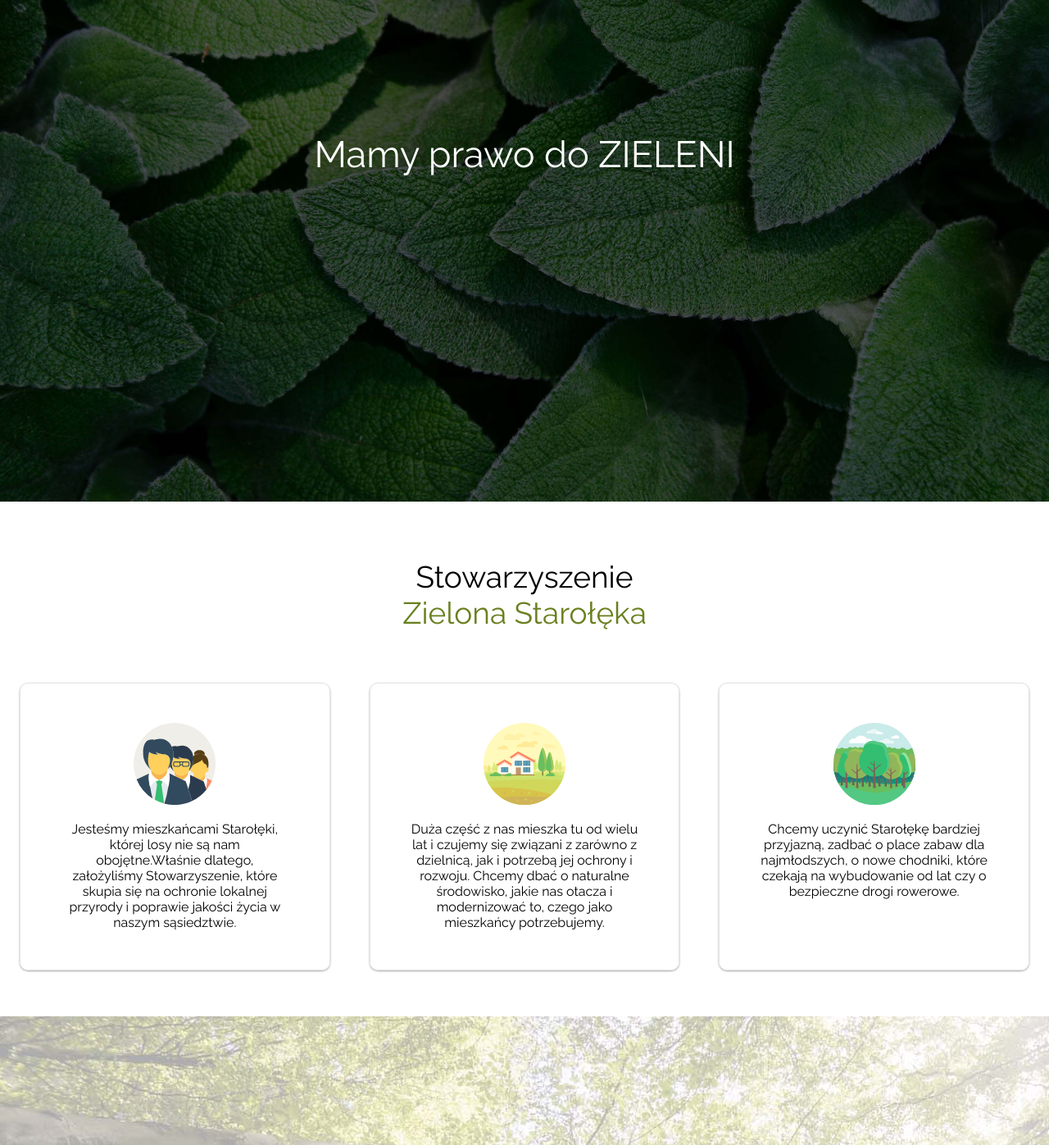
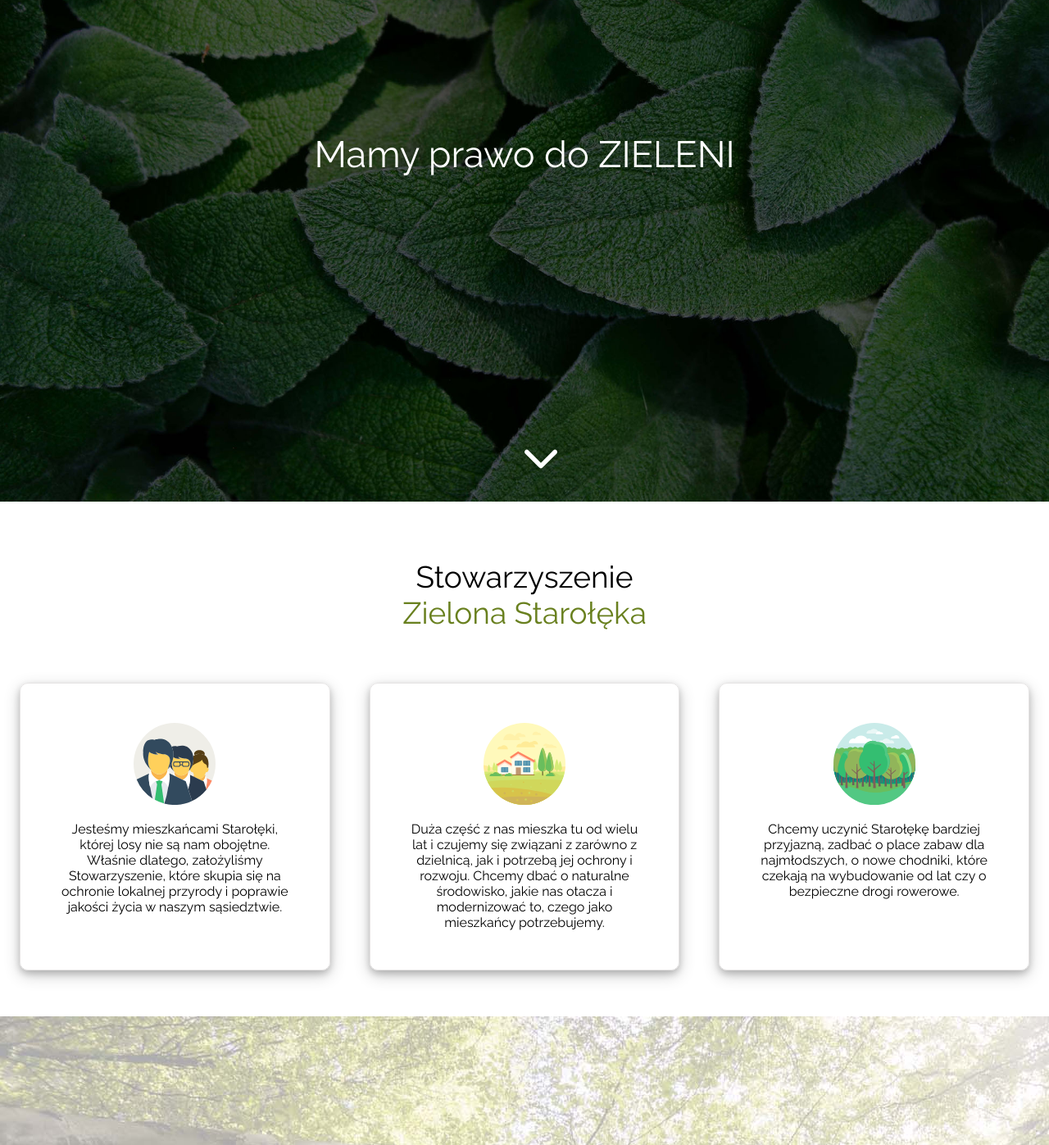
Before and after one commit to Moniaesz/ngo-website, a website: page src/index.html in a window 1280 px wide. Shown: the part 188-1585 px from the top of the page at 82% size. Drawn offline with Linux system fonts and the light colour scheme.

Commit message:
arrow landing page & typo fix

```diff
--- a/src/index.html
+++ b/src/index.html
@@ -34,6 +34,12 @@
     <div class="title">
       <h2>Mamy prawo do ZIELENI</h2>
     </div>
+
+    <div class="arrow">
+      <a href="#o-nas">
+        <img src="../assets/icons/arrow.svg" alt="arrow down icon">
+      </a>
+    </div>
   </section>
 
 <!-- o-nas section -->
@@ -43,7 +49,7 @@
 
       <div class="tile first">
         <img src="/assets/icons/team.svg" alt="icon with group of people">
-        <p>Jesteśmy mieszkańcami Starołęki, której losy nie są nam obojętne.Właśnie dlatego, założyliśmy Stowarzyszenie, które skupia się na ochronie lokalnej przyrody i poprawie jakości życia w naszym sąsiedztwie.</p>
+        <p>Jesteśmy mieszkańcami Starołęki, której losy nie są nam obojętne. Właśnie dlatego, założyliśmy Stowarzyszenie, które skupia się na ochronie lokalnej przyrody i poprawie jakości życia w naszym sąsiedztwie.</p>
       </div>
 
       <div class="tile second">
@@ -79,7 +85,7 @@
       <p>Naszym celem jest ochrona terenów zielonych istniejących na Starołęce oraz przystosowanie ich do aktywnego wypoczynku z zachowaniem walorów przyrodniczych. Tutaj swoje gniazda mają setki ptaków, a wiele z rosnących drzew, to wiekowe starodrzewy.</p><br>
       <p>Chcemy działać na rzecz poprawy jakości dróg, chodników, obiektów rekreacyjnych i użyteczności publicznej, by w naszej dzielnicy żyło nam się wygodniej i bezpieczniej.
       </p><br>
-      <p>Wspieramy też inicjatywy i organizacje działające w Poznaniu, które mają podobne cele</p>
+      <p>Wspieramy też inicjatywy i organizacje działające w Poznaniu, które mają podobne cele.</p>
     </div>
   </section>
 
--- a/src/sass/style.scss
+++ b/src/sass/style.scss
@@ -6,8 +6,7 @@ $lightdarkGreen: #233a0e;
 $darkGreen: #202E21;
 $lightGrey: #F9F9F3;
 $lightBlack: #262626;
-
-$boxShadow: 0 1px 3px rgba(0,0,0,0.12), 0 1px 2px rgba(0,0,0,0.24);
+$boxShadow: 0 4px 8px 0 rgba(0, 0, 0, 0.2), 0 6px 20px 0 rgba(0, 0, 0, 0.19);
 
 /*
 * === general styles ===
@@ -58,6 +57,7 @@ h2 {
   background-repeat: np-repeat;
   background-size: cover;
   height: 100vh;
+  position: relative;
 }
 @supports (display: grid) {
   .container {
@@ -113,6 +113,9 @@ li {
     padding: 8px 0;
     }
   }
+}
+.arrow img {
+  display: none;
 }
 
 /*
@@ -670,6 +673,21 @@ article img {
     }
   }
 }
+
+@media screen and (min-width: 836px) {
+  .arrow img {
+    display: inline-block;
+    height: 40px;
+    position: absolute;
+    bottom: 0;
+    margin-bottom: 2rem;
+  }
+}
+@media screen and (min-width: 836px) and (max-width: 1134px) {
+  .tile {
+    padding: 2rem 1rem;
+  }
+}
 @media screen and (max-width: 980px) {
   .info-cards {
     grid-template-columns: 1fr 1fr 40px 0  40px 1fr 1fr;
```
Also changed, not shown: src/assets/icons/arrow.svg (added), src/css/style.css.
